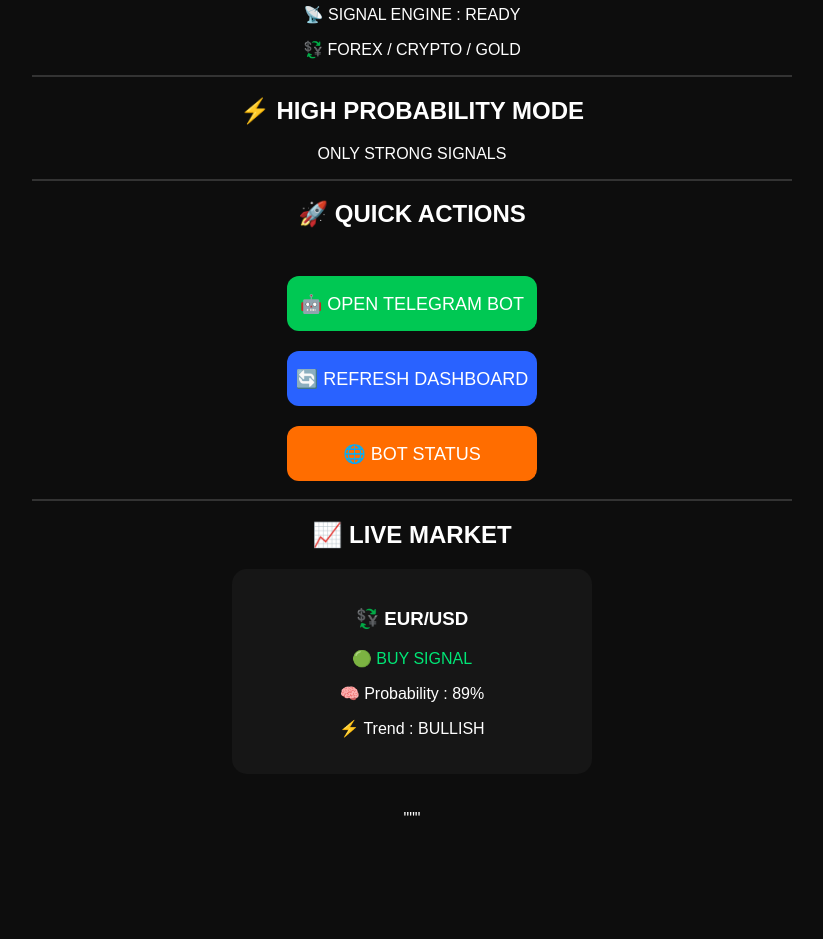
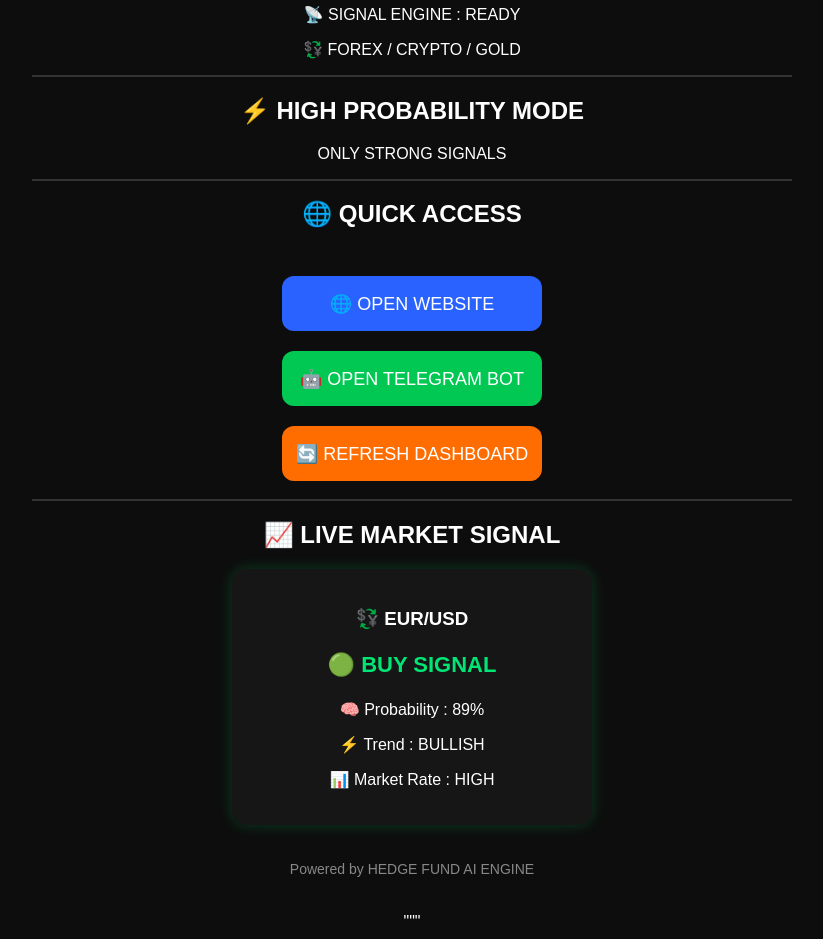
Before and after one commit to moto34091-alt/Bot-24, a Flask app: template templates/dashboard.html in a window 1280 px wide. Shown: the part 272-1211 px from the top of the page, without its empty margins (228-1051 px from the left). Before the commit the page ends 1088 px from the top, so only its background shows below. Run offline with Flask 3, Linux system fonts and the light colour scheme; the template is opened without the code that fills it, so the values that code supplies are empty.

Commit message:
Update dashboard.html

```diff
--- a/templates/dashboard.html
+++ b/templates/dashboard.html
@@ -42,14 +42,40 @@
 
         <hr style="width:60%;border:1px solid #333;">
 
-        <h2>🚀 QUICK ACTIONS</h2>
+        <h2>🌐 QUICK ACCESS</h2>
 
         <br>
 
-        <a href="https://t.me/Force190_bot">
+        <!-- WEBSITE BUTTON -->
+
+        <a href="https://bot-24-x8en.onrender.com"
+           target="_blank">
 
             <button style="
-                width:250px;
+                width:260px;
+                height:55px;
+                border:none;
+                border-radius:12px;
+                background:#2962ff;
+                color:white;
+                font-size:18px;
+                cursor:pointer;
+                margin:10px;
+            ">
+                🌐 OPEN WEBSITE
+            </button>
+
+        </a>
+
+        <br>
+
+        <!-- TELEGRAM BOT BUTTON -->
+
+        <a href="https://t.me/Force190_bot"
+           target="_blank">
+
+            <button style="
+                width:260px;
                 height:55px;
                 border:none;
                 border-radius:12px;
@@ -66,14 +92,16 @@
 
         <br>
 
+        <!-- REFRESH BUTTON -->
+
         <a href="/dashboard">
 
             <button style="
-                width:250px;
+                width:260px;
                 height:55px;
                 border:none;
                 border-radius:12px;
-                background:#2962ff;
+                background:#ff6d00;
                 color:white;
                 font-size:18px;
                 cursor:pointer;
@@ -84,29 +112,9 @@
 
         </a>
 
-        <br>
-
-        <a href="https://bot-24-x8en.onrender.com">
-
-            <button style="
-                width:250px;
-                height:55px;
-                border:none;
-                border-radius:12px;
-                background:#ff6d00;
-                color:white;
-                font-size:18px;
-                cursor:pointer;
-                margin:10px;
-            ">
-                🌐 BOT STATUS
-            </button>
-
-        </a>
-
         <hr style="width:60%;border:1px solid #333;">
 
-        <h2>📈 LIVE MARKET</h2>
+        <h2>📈 LIVE MARKET SIGNAL</h2>
 
         <div style="
             width:320px;
@@ -114,11 +122,16 @@
             background:#161616;
             padding:20px;
             border-radius:15px;
+            box-shadow:0 0 15px rgba(0,255,120,0.2);
         ">
 
             <h3>💱 EUR/USD</h3>
 
-            <p style="color:#00e676;">
+            <p style="
+                color:#00e676;
+                font-size:22px;
+                font-weight:bold;
+            ">
                 🟢 BUY SIGNAL
             </p>
 
@@ -130,6 +143,19 @@
                 ⚡ Trend : BULLISH
             </p>
 
+            <p>
+                📊 Market Rate : HIGH
+            </p>
+
+        </div>
+
+        <br><br>
+
+        <div style="
+            color:#888;
+            font-size:14px;
+        ">
+            Powered by HEDGE FUND AI ENGINE
         </div>
 
         <br><br>
```
